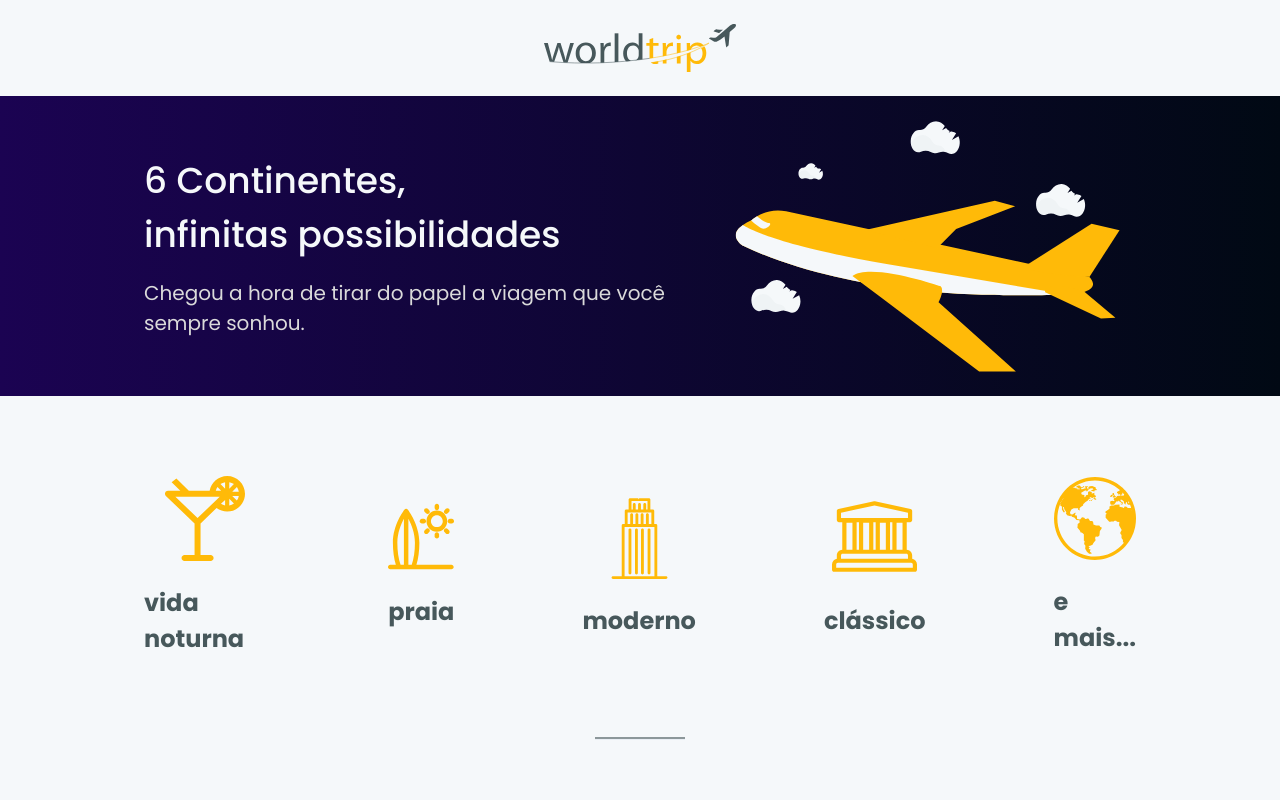
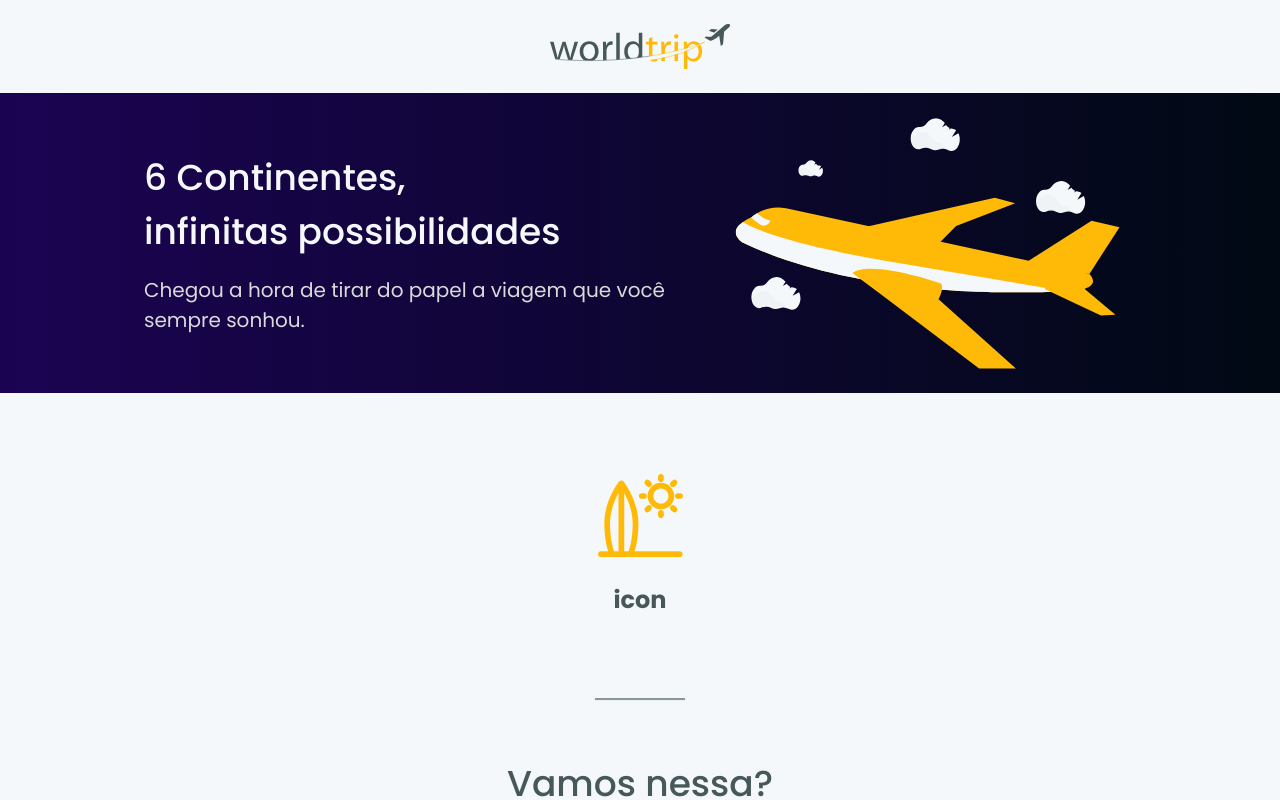
Before and after one commit to gustavobuziki/world-trip, a Next.js app: page / in a window 1280 px wide. Built offline with nearby package versions, Linux system fonts and the light colour scheme; data requests are answered from the project's data file.

Commit message:
adjust: screen responsiveness

```diff
--- a/src/components/banner.tsx
+++ b/src/components/banner.tsx
@@ -1,12 +1,21 @@
-import { Box, Flex, Image, Text } from '@chakra-ui/react';
+import { Box, Flex, Image, Text, useBreakpointValue } from '@chakra-ui/react';
 
 export const Banner = () => {
+	const isDesktop = useBreakpointValue({
+		base: false,
+		md: true,
+		lg: true,
+	});
+
+	console.log(isDesktop);
+
 	return (
 		<Flex
 			justifyContent="space-between"
-			px="36"
-			py="15"
+			px={['4', '36']}
+			py={['7', '15']}
 			bgGradient="linear(to-r, #1b0352, #010914)"
+			maxH={[40, '335px']}
 		>
 			<Box margin="auto 0">
 				<Text fontWeight={500} fontSize={[20, 36]} color="white-100" mb="4">
@@ -18,9 +27,11 @@ export const Banner = () => {
 				</Text>
 			</Box>
 
-			<Box>
-				<Image src="/icons/airplane.svg" alt="Airplane" width={[320, 417]} height={[140, 270]} />
-			</Box>
+			{isDesktop && (
+				<Box>
+					<Image src="/icons/airplane.svg" alt="Airplane" width={[320, 417]} height={[140, 270]} />
+				</Box>
+			)}
 		</Flex>
 	);
 };
--- a/src/components/carousel.tsx
+++ b/src/components/carousel.tsx
@@ -27,7 +27,8 @@ export const Carousel = () => {
 	}, []);
 
 	return (
-		<Flex margin="0 auto" maxW={1200} maxH={450} mb="10" justifyContent="center">
+		//ARRUMAR CORES DAS SETAS DO CAROUSEL
+		<Flex margin="0 auto" maxW={['100%', 1200]} maxH={[250, 450]} mb="10" justifyContent="center">
 			<Swiper
 				autoplay={true}
 				loop={true}
@@ -36,21 +37,30 @@ export const Carousel = () => {
 				keyboard={true}
 				modules={[Navigation, Pagination, Keyboard, Autoplay]}
 			>
-				{continent.map((info) => (
+				{continent.length > 0 ? (
+					continent.map((info) => (
 						<SwiperSlide key={info.id}>
 							<Flex justifyContent="center" alignItems="center">
-							<Image src={info.image} alt={info.name} width={1240} height={450} />
+								<Image
+									src={info.image}
+									alt={info.name}
+									width={['100%', 1240]}
+									height={[250, 450]}
+								/>
 								<Flex color="white-100" direction="column" position="absolute" alignItems="center">
-								<Text fontWeight={700} fontSize={48}>
+									<Text fontWeight={700} fontSize={[24, 48]}>
 										{info.name}
 									</Text>
-								<Text as="span" fontWeight={700} fontSize={24}>
+									<Text as="span" fontWeight={700} fontSize={[14, 24]}>
 										{info.curiosity}
 									</Text>
 								</Flex>
 							</Flex>
 						</SwiperSlide>
-				))}
+					))
+				) : (
+					<h1>Sem resultado</h1>
+				)}
 			</Swiper>
 		</Flex>
 	);
--- a/src/components/city-box.tsx
+++ b/src/components/city-box.tsx
@@ -13,7 +13,7 @@ export const CityBox = () => {
 						Reino Unido
 					</Text>
 				</VStack>
-				<Image src="/earth.svg" alt="país" height={30} width={30} />
+				<Image src="icons/earth.svg" alt="país" height={30} width={30} />
 			</Flex>
 		</Box>
 	);
--- a/src/components/header.tsx
+++ b/src/components/header.tsx
@@ -3,7 +3,7 @@ import { Box, Image } from '@chakra-ui/react';
 export const Header = () => {
 	return (
 		<Box margin="0 auto" py="6">
-			<Image src="/icons/logo.svg" alt="Logo" height="12" width="46" />
+			<Image src="/icons/logo.svg" alt="Logo" height={['20px', '45px']} width={['82px', '184px']} />
 		</Box>
 	);
 };
--- a/src/components/navigation.tsx
+++ b/src/components/navigation.tsx
@@ -1,17 +1,27 @@
-import { VStack, Image, Text } from '@chakra-ui/react';
+import { HStack, Image, Text, useBreakpointValue, Flex, Box } from '@chakra-ui/react';
 
-interface NavigationProps {
-	image: string;
-	text: string;
-}
+export const Navigation = () => {
+	const isDesktop = useBreakpointValue({
+		base: false,
+		md: true,
+		lg: true,
+	});
 
-export const Navigation = ({ image, text }: NavigationProps) => {
-	return (
-		<VStack spacing="6">
-			<Image src={image} alt={text} />
-			<Text fontWeight="semibold" fontSize="24">
-				{text}
-			</Text>
-		</VStack>
+	return isDesktop ? (
+		<HStack spacing="6" py="20" justifyContent="center" gap="30">
+			<Flex gap="6" direction="column" alignItems="center">
+				<Image src="/icons/surf.svg" alt="icon" />
+				<Text fontWeight="semibold" fontSize="24">
+					icon
+				</Text>
+			</Flex>
+		</HStack>
+	) : (
+		<Flex alignItems="center" justifyContent="center" flexWrap="wrap" py="6" gap="20">
+			<Flex alignItems="center" gap="2">
+				<Box height="8px" width="8px" borderRadius="100%" bgColor="yellow"></Box>
+				<Text>icon</Text>
+			</Flex>
+		</Flex>
 	);
 };
--- a/src/pages/index.tsx
+++ b/src/pages/index.tsx
@@ -1,4 +1,4 @@
-import { Divider, Flex, HStack, VStack, Text } from '@chakra-ui/react';
+import { Divider, Flex, VStack, Text } from '@chakra-ui/react';
 
 import { Banner, Carousel, Header, Navigation } from '~/components';
 
@@ -7,18 +7,11 @@ export default function Home() {
 		<Flex width="100vw" height="100vh" flexDirection="column" overflowX="hidden">
 			<Header />
 			<Banner />
+			<Navigation />
 
-			<HStack spacing="32" py="20" px="36" justifyContent="center">
-				<Navigation image="/icons/cocktail.svg" text="vida noturna" />
-				<Navigation image="/icons/surf.svg" text="praia" />
-				<Navigation image="/icons/building.svg" text="moderno" />
-				<Navigation image="/icons/museum.svg" text="clássico" />
-				<Navigation image="/icons/earth.svg" text="e mais..." />
-			</HStack>
-
-			<VStack spacing="14" align="center" mb="14">
-				<Divider height=".125rem" width="5.625rem" bgColor="gray-400" />
-				<Text fontWeight="500" fontSize="36" align="center">
+			<VStack spacing={[6, 14]} align="center" mb={[5, 14]}>
+				<Divider height="0.125rem" width="5.625rem" bgColor="gray-400" />
+				<Text fontWeight="500" fontSize={[20, 36]} align="center">
 					Vamos nessa? <br />
 					Então escolha seu continente
 				</Text>
```
Also changed, not shown: src/pages/continent.tsx (+13 -13 lines). Lines whose indentation alone changed are shown as unchanged.
